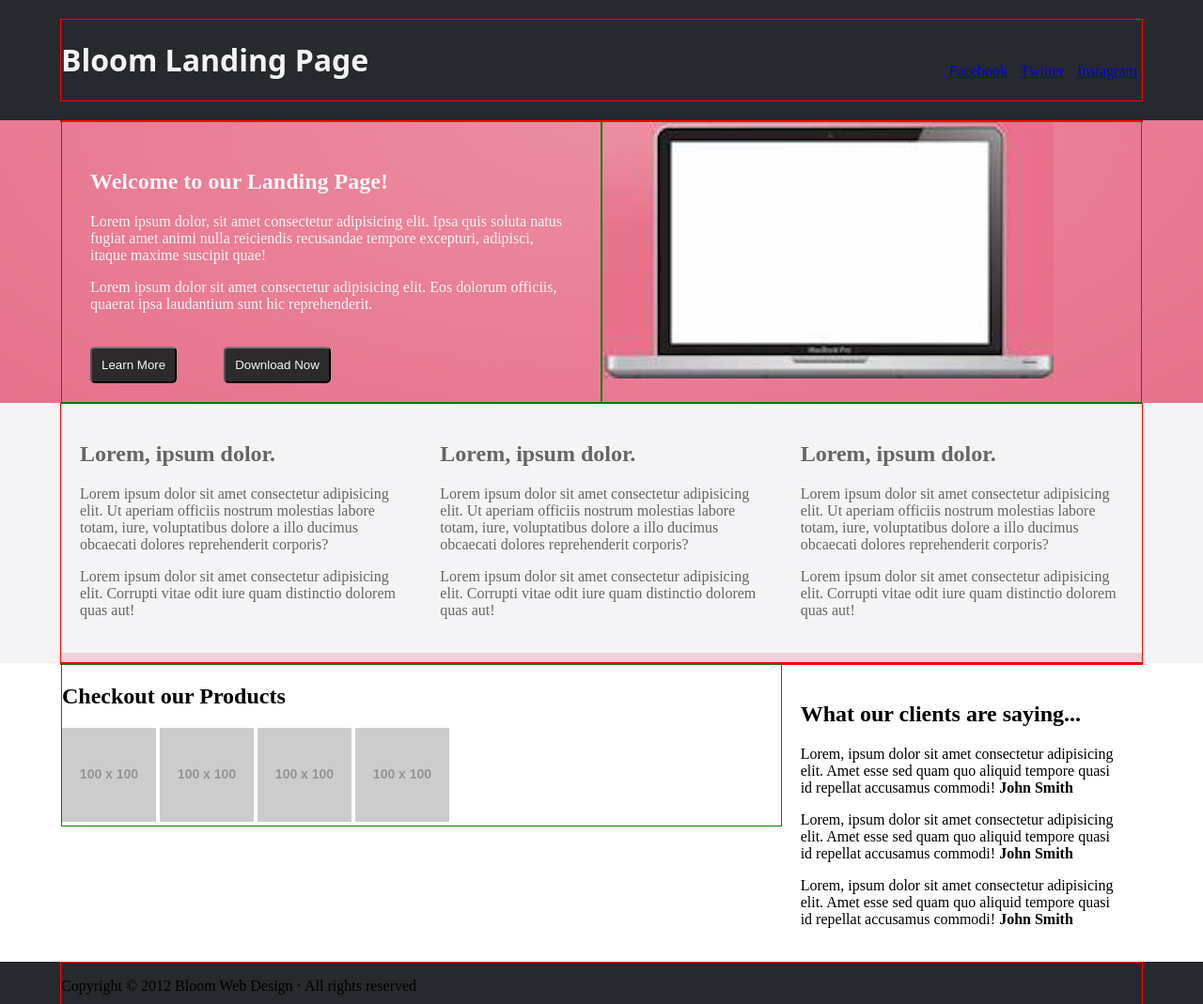
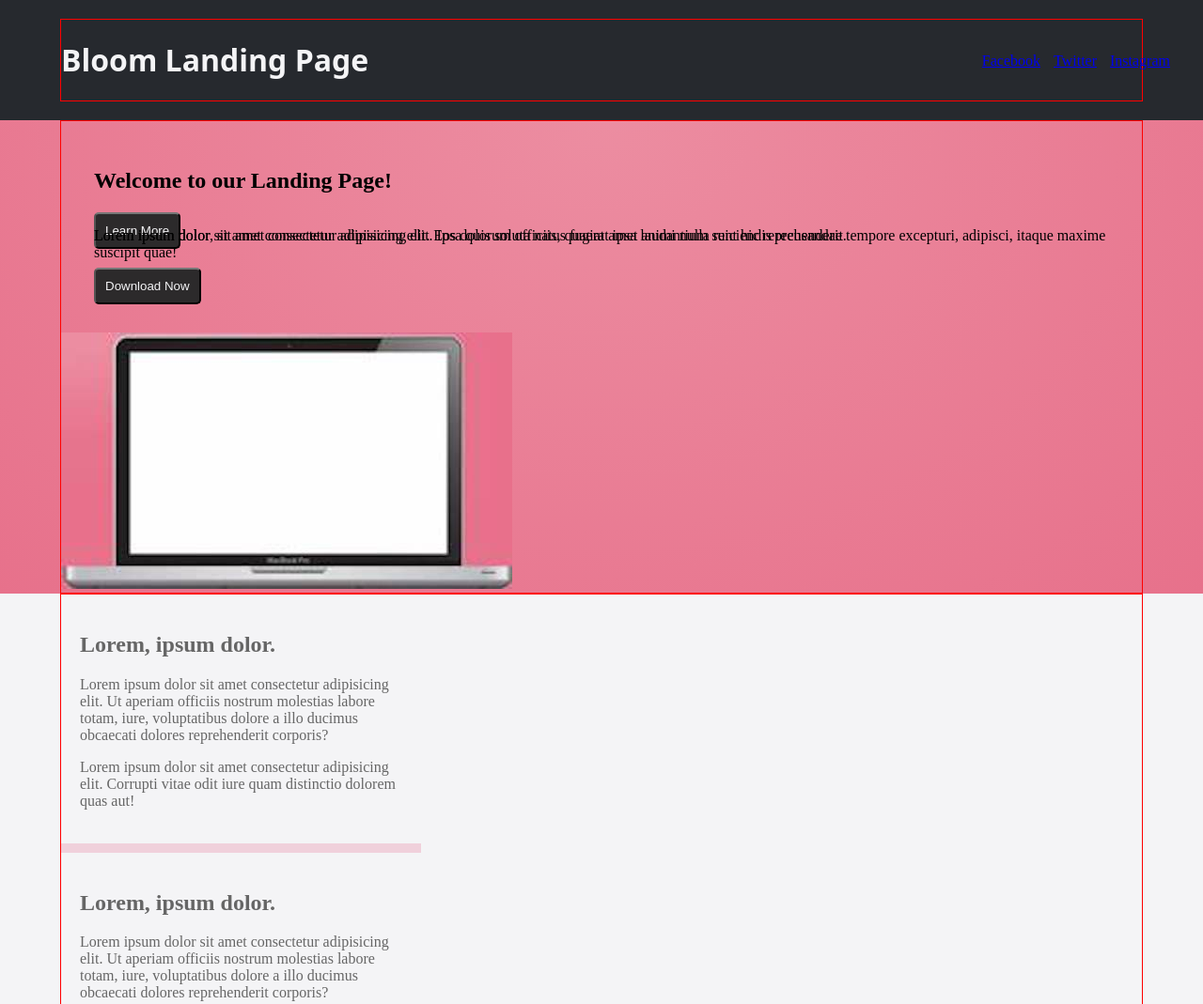
Before and after one commit to wconnorhanson/Bloom-Landing-Page, a plain HTML site: page index.html in a window 1280 px wide. Shown: the top 1069 px of the page at 94% size. Drawn offline with Linux system fonts and the light colour scheme; a web font is replaced by a local one.

Commit message:
Started positioning

```diff
--- a/css/float.css
+++ b/css/float.css
@@ -21,7 +21,7 @@
 /* temps */
 
 .sec1-box {
-    border: 1px solid green;
+    /* border: 1px solid green; */
 }
 
 /* tag */
@@ -40,11 +40,21 @@ body {
 .container {
     margin: 0 auto;
     width: 90%;
-    border: 1px solid red;
+    /* border: 1px solid red; */
 }
 
 .clear {
     clear: both;
+}
+
+.product {
+    margin-right: 300px;
+    margin-bottom: 25px;
+    background-color: var(--icon);
+    border: 5px solid var(--iconb);
+    height: 100px;
+    width: 200px;
+    float: left;
 }
 
 .sec1-box {
@@ -71,7 +81,7 @@ body {
     width: calc(100%/3);
     padding: 20px;
     padding-bottom: 20px;
-    color: #666;
+    color: #aaa;
     border-bottom: 10px solid var(--border)
     ;
 }
@@ -84,7 +94,6 @@ body {
 .social-list {
     list-style: none;
     float: inline-end;
-    padding-top: 30px;
 }
 
 .visually-hidden {
@@ -93,8 +102,17 @@ body {
 
 /* id */
 
+#botSocialNav {
+    border: 1px solid yellowgreen;
+    height: 20px;
+    width: 25%;
+    float: right ;
+    margin-bottom: 50px;
+}
+
 #footer {
     background-color: var(--prim);
+    color: var(--tert);
     padding-bottom: 20px;
 }
 
@@ -108,12 +126,12 @@ body {
 }
 
 #productsBox, #reviewsBox {
-    float: left
+    float: left;
 }
 
 #productsBox {
     width: calc((100% / 3) * 2);
-    border: 1px solid green;
+    /* border: 1px solid green; */
 }
 
 #reviewsBox {
@@ -138,3 +156,7 @@ body {
     font-family: var(--font);
     float: inline-start;
 }
+
+#topSocialNav {
+    padding-top: 30px;
+}
--- a/css/position.css
+++ b/css/position.css
@@ -1,14 +1,20 @@
-/* using margin, padding, position */
+/* using position */
+/* parent-relative child-absolute */
 
 :root {
     --prim: #26292e;
     --sec: #e7718b;
     --tert: #f4f4f6;
-    --grad: #ec8da1;
-    --border: #f9e2ea;
+    --grad: radial-gradient(
+        at top center,
+        #ec8da1,
+        #e7718b
+    );
+    --border: #f0d0db;
     --btn: #2c2a2b;
     --icon: #414141;
     --iconb: #b8c4d4;
+    --font: "Playwrite CU", system-ui;
 }
 
 * {box-sizing: border-box;}
@@ -22,6 +28,130 @@ body {
 
 /* class */
 
+.bold {
+    font-weight: 900;
+}
 
+.box1-text {
+    position: absolute;
+}
+
+.container {
+    border: 1px solid red;
+    margin: 0 auto;
+    width: 90%;
+}
+
+.product {
+    margin: 20px;
+    background-color: var(--icon);
+    border: 5px solid var(--iconb);
+    height: 100px;
+    width: 200px;
+}
+
+.sec1-btn {
+    color: var(--tert);
+    background-color: var(--btn);
+    border-top: 2px solid #777;
+    border-radius: 5px;
+    padding: 10px;
+    display: block;
+    margin-right: 50px;
+    margin-top: 20px;
+}
+
+.sec2-box {
+    width: calc(100%/3);
+    padding: 20px;
+    padding-bottom: 20px;
+    color: #666;
+    border-bottom: 10px solid var(--border)
+    ;
+}
+
+.social-item {
+    display: inline;
+    margin: 0 5px;
+}
+
+.social-list {
+    list-style: none;
+    float: inline-end;
+}
+
+.visually-hidden {
+    /* display: none; */
+}
 
 /* id */
+
+#botSocialNav {
+    /* border: 1px solid yellowgreen; */
+    height: 20px;
+    width: 25%;
+    float: right ;
+    margin-bottom: 50px;
+}
+
+#footer {
+    background-color: var(--prim);
+    color: var(--tert);
+    padding-bottom: 20px;
+}
+
+#header {
+    position: relative;
+    padding: 20px 0;
+    width: 100%;
+    background-color: var(--prim);
+    color: var(--tert);
+    /* height: 40px; */
+    width: 100%;
+}
+
+#productsBox {
+    width: calc((100% / 3) * 2);
+    /* border: 1px solid green; */
+}
+
+#reviewsBox {
+    width: calc(100% / 3);
+    padding: 20px;
+}
+
+#section1 {
+    background-image: var(--grad);
+    width: 100%;
+}
+
+#sec1Box1 {
+    position: relative;
+    left: 5px;
+}
+
+#sec1Box2 {
+    position: relative;
+
+}
+
+#section2 {
+    background-color: var(--tert);
+}
+
+#sec1Box1 {
+    padding: 30px;
+}
+
+#topHead {
+    font-family: var(--font);
+    left: 20px;
+}
+
+#topSocialNav {
+    text-align: center;
+    right: 30px;
+    top: 10px;
+    position: absolute;
+    padding-top: 30px;
+}
--- a/index.html
+++ b/index.html
@@ -6,7 +6,8 @@
     <link rel="preconnect" href="https://fonts.googleapis.com">
     <link rel="preconnect" href="https://fonts.gstatic.com" crossorigin>
     <link href="https://fonts.googleapis.com/css2?family=Playwrite+CU:wght@100..400&display=swap" rel="stylesheet">
-    <link rel="stylesheet" href="css/float.css">
+    <!-- <link rel="stylesheet" href="css/float.css"> -->
+    <link rel="stylesheet" href="css/position.css">
     <title>Bloom Landing Page</title>
 </head>
 <body>
@@ -23,7 +24,7 @@
                     </ul>
                 </nav>
             </div>
-            <div class="clear"></div>
+            <!-- <div class="clear"></div> -->
         </div>
     </header>
                     <!-- Main -->
@@ -45,7 +46,7 @@
                     </div>
                 </div>
             </div>
-            <div class="clear"></div>
+            <!-- <div class="clear"></div> -->
         </div>
         <section class="section" id="section2">
             <div class="container">
@@ -66,7 +67,7 @@
                         <p class="sec2-text">Lorem ipsum dolor sit amet consectetur adipisicing elit. Corrupti vitae odit iure quam distinctio dolorem quas aut!</p>
                     </div>
                 </div>
-                <div class="clear"></div>
+                <!-- <div class="clear"></div> -->
             </div>
         </section>
         <section class="section" id="section3">
@@ -75,10 +76,11 @@
                     <div class="sec3-box" id="productsBox">
                         <h2 class="sec3-subheading">Checkout our Products</h2>
                         <div class="products">
-                            <img src="https://via.placeholder.com/100x100"alt="placeholder img" class="img-fluid image" />
-                            <img src="https://via.placeholder.com/100x100"alt="placeholder img" class="img-fluid image" />
-                            <img src="https://via.placeholder.com/100x100"alt="placeholder img" class="img-fluid image" />
-                            <img src="https://via.placeholder.com/100x100"alt="placeholder img" class="img-fluid image" />
+                            <div class="product" id="product1"></div>
+                            <div class="product" id="product2"></div>
+                            <div class="product" id="product3"></div>
+                            <div class="product" id="product4"></div>
+                            <div class="clear"></div>
                         </div>
                     </div>
                     <div class="sec3-box" id="reviewsBox">
@@ -90,7 +92,7 @@
                         </div>
                     </div>
                 </div>
-                <div class="clear"></div>
+                <!-- <div class="clear"></div> -->
             </div>
         </section>
     </main>
@@ -111,6 +113,7 @@
                     </nav>
                 </div>
             </div>
+            <!-- <div class="clear"></div> -->
         </div>
     </footer>
 </body>
```
